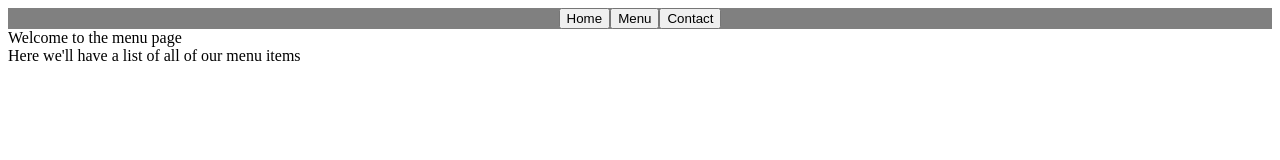
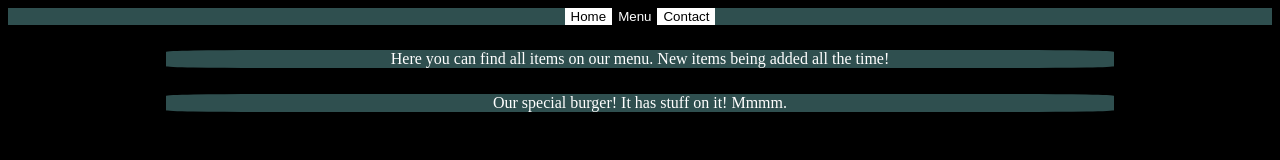
Before and after one commit to Xaqiri/TOP_RestaurantPage, a website built with webpack: page dist/index.html in a window 1280 px wide. Both pictures are taken after a click on the button "Menu". Built offline with nearby package versions, Linux system fonts and the light colour scheme.

Commit message:
Changing styles, making pages uniform

```diff
--- a/src/contact.js
+++ b/src/contact.js
@@ -1,9 +1,15 @@
 const contact = () => {
-    let c = document.createElement('div')
-    let container = document.getElementById('content')
-    c.innerHTML = 'Welcome to the contact page'
+    let content = document.getElementById('content')
+    let main = document.createElement('div')
+    let contact_item = document.createElement('div')
 
-    container.appendChild(c)
+    main.classList.add('main')
+    contact_item.classList.add('item')
+
+    contact_item.innerHTML = 'Soon to be populated with all contact items!'
+
+    content.appendChild(main)
+    main.appendChild(contact_item)
 }
 
 export { contact }
--- a/src/home.js
+++ b/src/home.js
@@ -6,18 +6,31 @@ const home = () => {
     let about = document.createElement('div')
     let hours = document.createElement('div')
     let location = document.createElement('div')
-
+    let hours_dict = {
+        'Sunday': '6am-3pm',
+        'Monday': '6am-3pm',
+        'Tuesday': '6am-3pm',
+        'Wednesday': '6am-3pm',
+        'Thursday': '6am-3pm',
+        'Friday': '6am-3pm',
+        'Saturday': '6am-3pm'
+    }
     main.classList.add('main')
     about.classList.add('item')
     hours.classList.add('item')
     location.classList.add('item')
 
     about.innerHTML = 'This is a short paragraph about the restaurant.<br/>We cook food and stuff, which you can then eat.<br/>After paying for it.  Money first.<br/>'
-    hours.innerHTML = 'Sunday: 6am-3pm<br/>Monday: 6am-3pm<br/>Tuesday: 6am-3pm<br/>Wednesday: 6am-3pm<br/>'
+    //hours.innerHTML = 'Sunday: 6am-3pm<br/>Monday: 6am-3pm<br/>Tuesday: 6am-3pm<br/>Wednesday: 6am-3pm<br/>Thursday: 6am-3pm<br/>Friday: 6am-3pm<br/>Saturday: 6am-3pm<br/>'
     location.innerHTML = '1234 Super Real Way, Legitland'
     content.appendChild(main)
     main.appendChild(about)
     main.appendChild(hours)
+    Object.keys(hours_dict).forEach((i) => {
+        let day = document.createElement('p')
+        day.innerHTML = i + ': ' + hours_dict[i]
+        hours.appendChild(day)
+    })
     main.appendChild(location)
 }
 
--- a/src/index.js
+++ b/src/index.js
@@ -17,17 +17,28 @@ nav.appendChild(menu_button.element)
 nav.appendChild(contact_button.element)
 
 
-home()
 
 home_button.element.addEventListener('click', () => {
     c.innerHTML = ""
+    home_button.element.classList.add('clicked')
+    menu_button.element.classList.remove('clicked')
+    contact_button.element.classList.remove('clicked')
     home()
 })
 menu_button.element.addEventListener('click', () => {
     c.innerHTML = ""
+    home_button.element.classList.remove('clicked')
+    menu_button.element.classList.add('clicked')
+    contact_button.element.classList.remove('clicked')
     menu()
 })
 contact_button.element.addEventListener('click', () => {
     c.innerHTML = ""
+    home_button.element.classList.remove('clicked')
+    menu_button.element.classList.remove('clicked')
+    contact_button.element.classList.add('clicked')
     contact()
 })
+
+home_button.element.classList.add('clicked')
+home()
--- a/src/menu.js
+++ b/src/menu.js
@@ -1,11 +1,21 @@
+import './styles.css'
+
 const menu = () => {
-    let intro = document.createElement('div')
-    let container = document.getElementById('content')
-    let content = document.createElement('div')
-    intro.innerHTML = 'Welcome to the menu page'
-    content.innerHTML = 'Here we\'ll have a list of all of our menu items'
-    container.appendChild(intro)
-    container.appendChild(content)
+    let content = document.getElementById('content')
+    let main = document.createElement('div')
+    let main_menu = document.createElement('div')
+    let burger = document.createElement('div')
+
+    main.classList.add('main')
+    main_menu.classList.add('item')
+    burger.classList.add('item')
+
+    main_menu.innerHTML = 'Here you can find all items on our menu.  New items being added all the time!'
+    burger.innerHTML = 'Our special burger! It has stuff on it! Mmmm.'
+
+    content.appendChild(main)
+    main.appendChild(main_menu)
+    main.appendChild(burger)
 }
 
 export { menu }
--- a/src/styles.css
+++ b/src/styles.css
@@ -1,5 +1,19 @@
+body {
+    background-color: black;
+}
+
+button {
+    border: none;
+    background-color: white;
+}
+
+div {
+    border-radius: 10%;
+}
+
 #nav_bar {
-    background-color: grey;
+    border-radius: 0;
+    background-color: darkslategray;
     display: flex;
     justify-content: center;
 }
@@ -9,13 +23,20 @@
     background-color: black;
     color: white;
     display: flex;
-    justify-content: space-between;
-    align-content: center;
     flex-direction: column;
+    align-items: center;
+    justify-items: center;
 }
 
 .item {
-    background-color: grey;
-    margin: 5%;
+    background-color: darkslategray;
     text-align: center;
+    width: 75%;
+    margin-top: 2%;
 }
+
+.clicked {
+    background-color: black;
+    color: white;
+    border: none;
+}
```
Also changed, not shown: dist/main.js.
